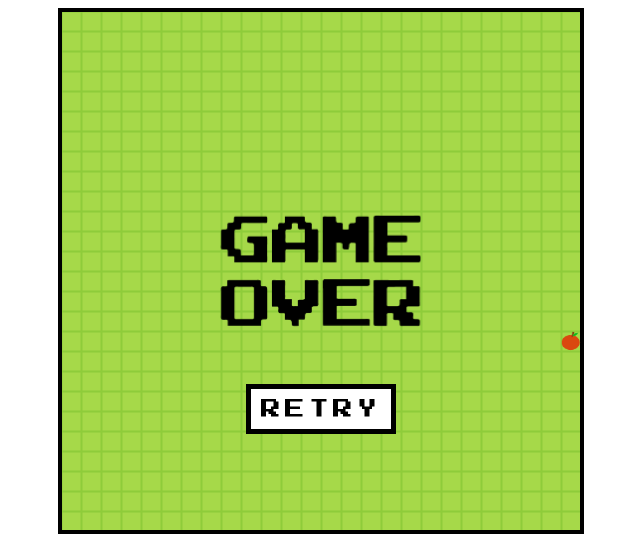
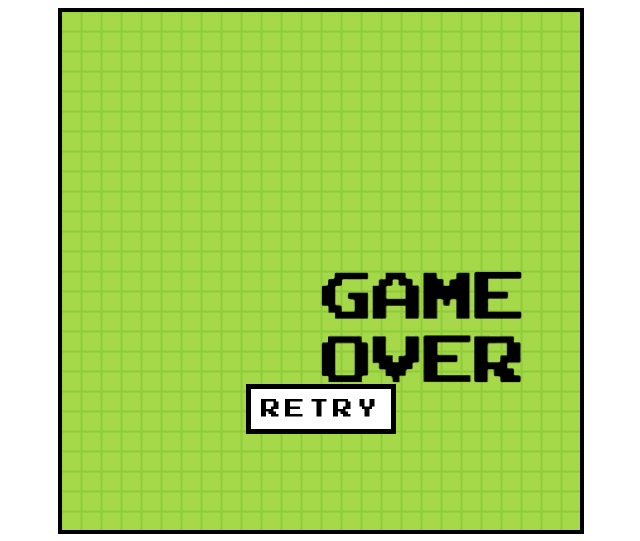
Before and after one commit to n3lita/First-game---snake, a plain HTML site: page index.html in a window 1280 px wide. Both pictures are taken after a click on the button "START". Shown: the top 541 px of the page, without its empty margins (319-959 px from the left). Drawn offline with Linux system fonts and the light colour scheme.

Commit message:
removed hardcoded game over center

```diff
--- a/assets/css/style.css
+++ b/assets/css/style.css
@@ -74,7 +74,6 @@ font-size: 10px;
 }
 
 #updateBtn {
-  padding: -2px;
   border: none;
   background-color: white;
 }
--- a/assets/js/models/game.js
+++ b/assets/js/models/game.js
@@ -73,10 +73,11 @@ class Game {
 
     gameOver() {
         clearInterval(this.intervalId);
+          this.background.draw()
         this.ctx.drawImage(
             this.gameOverImg,
-            159.25,
-            203.75,
+            this.ctx.canvas.width / 2,
+            this.ctx.canvas.width / 2,
             this.gameOverImg.width,
             this.gameOverImg.height
         );
```
Also changed, not shown: 2 other files.
